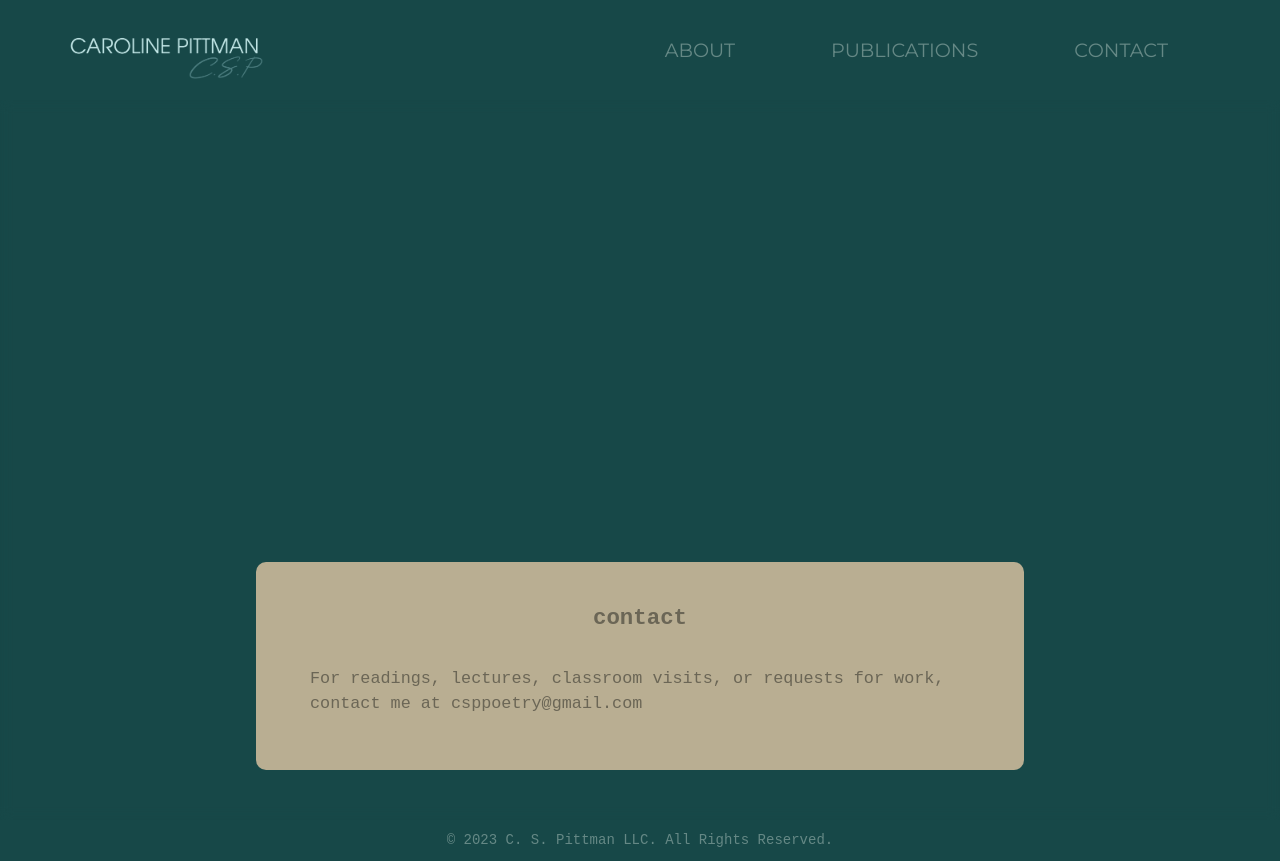
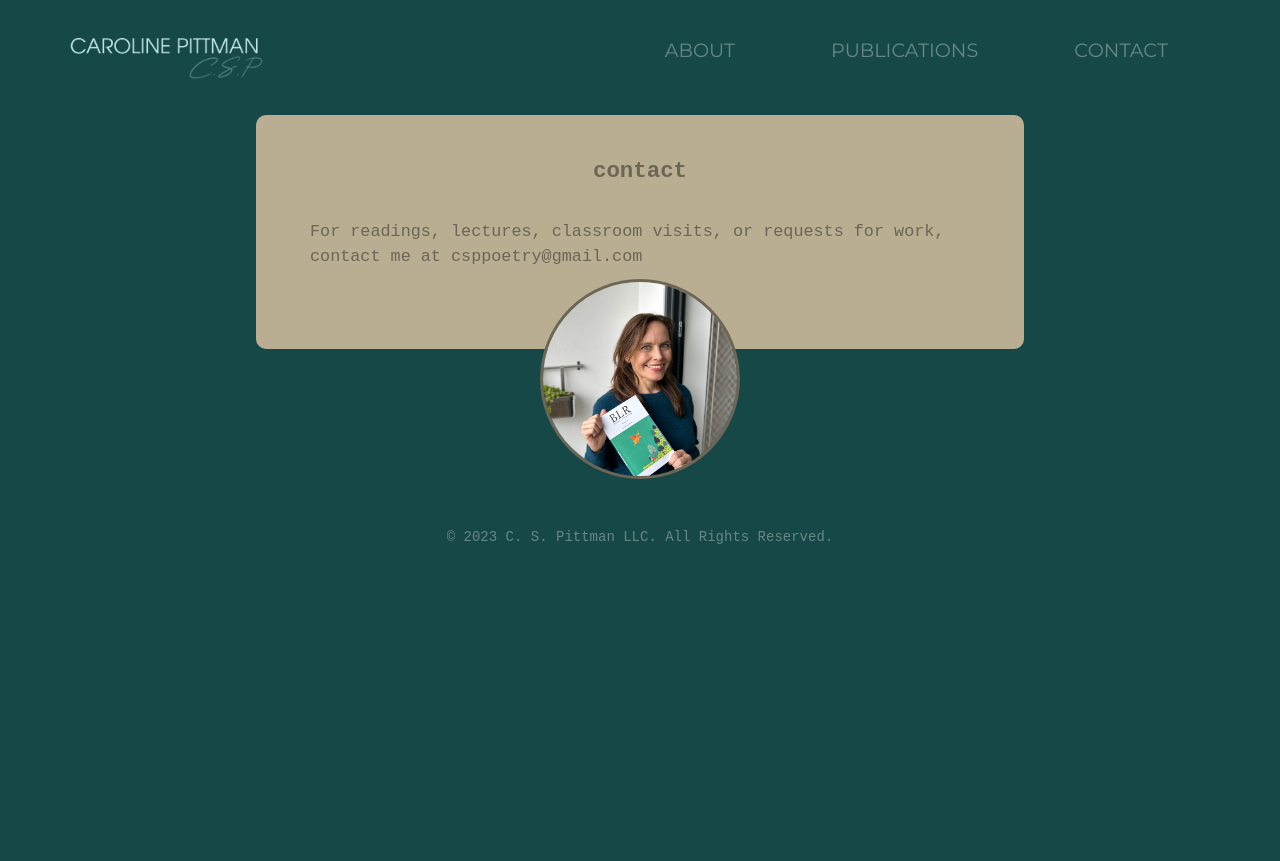
Before and after one commit to jack-pittman/poetry_site_next, a Next.js app: page /pages/contact in a window 1280 px wide. After the commit the page ends 800 px from the top, so only its background shows below. Built offline with nearby package versions, Linux system fonts and the light colour scheme.

Commit message:
Added overlapping portrait container, minor styling tweaks

```diff
--- a/app/components/footer/footer.css
+++ b/app/components/footer/footer.css
@@ -23,4 +23,6 @@
     color: #998f84;
     color: var(--lighter-green);
 
+    margin-bottom: 25px;
+
  }
--- a/app/css/body.css
+++ b/app/css/body.css
@@ -64,8 +64,8 @@
 
 }
 #about {
-    margin-top: 20px;
-    margin-bottom: 10px;
+    margin-top: 80px;
+    margin-bottom: 50px;
 }
 
 .quote-container {
@@ -143,35 +143,35 @@
 }
 
 #portrait-container {
+    /* position: absolute; */
+
     display: flex;
     justify-content: center;
     align-items: center;
 
-    margin-top: 75px;
-    margin-bottom: 75px;
+    /* margin-top: 75px; */
+    /* margin-bottom: 75px; */
+    /* margin-right: auto;  */
 
-    animation: fadeIn ease 5s; /* Adjust the duration as needed */
-
-
-}
-#portrait-container-hidden {
-    /* display: none; */
-    justify-content: center;
-    align-items: center;
-
-    margin-top: 50px;
-    margin-bottom: 75px;
-
-    animation: fadeIn ease 5s; /* Adjust the duration as needed */
+    /* animation: fadeIn ease 1s;  */
 
 
 }
 
 #portrait {
-    width: 30%;
-    height: 30%;
+    /* position: absolute; */
+    width: 200px;
+    height: 200px;
+
+    margin-top: -120px;
+    margin-bottom: 5%;
+
     border-radius: 50%;
     object-fit: cover;
+
+    border: solid var(--dark-brown) 3px;
+    /* animation: fadeIn ease 1s;  */
+
 }
 .oval {
     width: 200px; /* Adjust the width as needed */
@@ -181,18 +181,13 @@
 
     margin-right: auto;
     margin-left: auto;
+    margin-top: 30px;
   }
 
 .bio-text-container {
-    /* margin-right: 30px;
-    margin-left: 30px; */
-    /* margin-top: 500px;  */
+    margin-top: 2%;
 
     text-align: left;
-
-    /* background-color: #408F91;
-    background-color: #404040; */
-    /* background-color: var(--dark-gray); */
     background-color: var(--dust-brown);
 
 
@@ -333,7 +328,6 @@ strong {
     }
     .quote-container {
 
-        /* margin-top: 50vh; */
         /* margin-bottom: 200px; */
         margin-right: 100px;
         margin-left: 100px;
@@ -353,16 +347,17 @@ strong {
         margin-bottom: 0px;
     }
     #portrait-container {
-        display:none;
+        /* display:none; */
     }
     #portrait-container-hidden {
         display: flex;
     }
     #portrait {
-        width: 50%;
-        height: 50%;
+        /* width: 50%;
+        height: 50%; */
         border-radius: 50%; /* Use 50% to create a circular shape */
         object-fit: cover; /* Prevent stretching, use cropping instead */
+        margin-top: -90px;
     }
     .oval {
         width: 200px; /* Adjust the width as needed */
--- a/app/pages/contact/page.tsx
+++ b/app/pages/contact/page.tsx
@@ -18,9 +18,6 @@ export default function Page() {
             <div className="canvas">
                 <div className="accent-container">
                     <div className='contact-row'>
-                        <div id="portrait-container">
-                            <img src="/media/images/portrait.jpeg" id="portrait" alt="Portait of Caroline Pittman."/>
-                        </div>
                         <div className="bio-text-container" id="contact">
                             <div className="contact-button">
                                 <p>contact</p>
@@ -28,9 +25,13 @@ export default function Page() {
                             <p id="bodyText">
                                 For readings, lectures, classroom visits, or requests for work, contact me at csppoetry@gmail.com
                                 <br/>
+                                <br/>
 
                             </p>
                             <br/>
+                        </div>
+                        <div id="portrait-container">
+                            <img src="/media/images/portrait2.jpeg" id="portrait" alt="Portait of Caroline Pittman."/>
                         </div>
 
                     </div>
```
Also changed, not shown: public/media/images/portrait2.jpeg (added).
